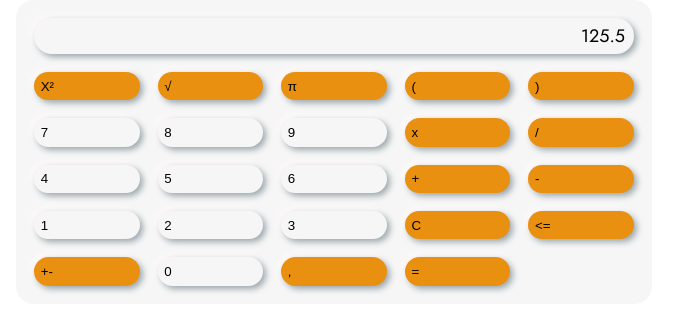
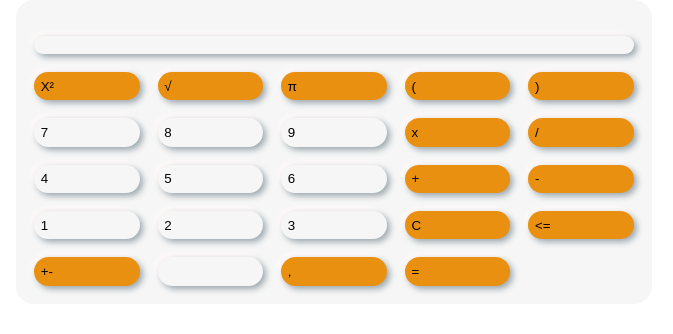
Before and after one commit to xavcha03/calculator, a plain HTML site: page index.html in a window 1280 px wide. Shown: the full height of the page, 306-979 px from the left. Drawn offline with Linux system fonts and the light colour scheme.

Commit message:
Toute la calculatrice est générée en JS

```diff
--- /dev/null
+++ b/assets/js/calculator/buttons.js
@@ -0,0 +1,98 @@
+export const buttonsList = [
+  {
+    type: "operation",
+    content: "X²",
+  },
+  {
+    type: "operation",
+    content: "√",
+  },
+  {
+    type: "operation",
+    content: "π",
+  },
+  {
+    type: "operation",
+    content: "(",
+  },
+  {
+    type: "operation",
+    content: ")",
+  },
+  {
+    type: "number",
+    content: 7,
+  },
+  {
+    type: "number",
+    content: 8,
+  },
+  {
+    type: "number",
+    content: 9,
+  },
+  {
+    type: "operation",
+    content: "x",
+  },
+  {
+    type: "operation",
+    content: "/",
+  },
+  {
+    type: "number",
+    content: 4,
+  },
+  {
+    type: "number",
+    content: 5,
+  },
+  {
+    type: "number",
+    content: 6,
+  },
+  {
+    type: "operation",
+    content: "+",
+  },
+  {
+    type: "operation",
+    content: "-",
+  },
+  {
+    type: "number",
+    content: 1,
+  },
+  {
+    type: "number",
+    content: 2,
+  },
+  {
+    type: "number",
+    content: 3,
+  },
+  {
+    type: "operation",
+    content: "C",
+  },
+  {
+    type: "operation",
+    content: "<=",
+  },
+  {
+    type: "operation",
+    content: "+-",
+  },
+  {
+    type: "number",
+    content: 0,
+  },
+  {
+    type: "operation",
+    content: ",",
+  },
+  {
+    type: "operation",
+    content: "=",
+  },
+];
--- /dev/null
+++ b/assets/js/calculator/main.js
@@ -0,0 +1,52 @@
+import { buttonsList } from "./buttons.js";
+
+export default class Calculator {
+  constructor(calcElt) {
+    this.calcElt = calcElt;
+    this.addUIHtml();
+  }
+
+  //Affiche la calculatrice dans l'élément du Dom sélectionné
+  addUIHtml() {
+    let screen = this.createSection("section", "screen", "calc__screen", null);
+    let groupbtn = this.createSection(
+      "section",
+      "buttonList",
+      "calc__buttons",
+      null
+    );
+    //Ajout des boutons dans la section btn
+
+    buttonsList.forEach((btn) => {
+      groupbtn.appendChild(
+        this.createSection(
+          "button",
+          null,
+          "calc calc__btn calc__btn--" + btn.type,
+          btn.content
+        )
+      );
+    });
+
+    this.calcElt.appendChild(screen);
+    this.calcElt.appendChild(groupbtn);
+  }
+
+  //Ajoute tous les bouton dans l'élément du dom passer en argument
+
+  //Créé et retourne un element du dom
+  createSection(type, id, className, content) {
+    console.log(className);
+    //Création de l'élément
+    let domElement = document.createElement(type);
+    //Ajout de l'id
+    if (id) domElement.setAttribute("id", id);
+    //Ajout des classes
+    domElement.classList = className;
+
+    //Ajout du contenu
+    if (content) domElement.innerHTML = content;
+
+    return domElement;
+  }
+}
--- a/index.html
+++ b/index.html
@@ -5,14 +5,14 @@
     <meta http-equiv="X-UA-Compatible" content="IE=edge" />
     <meta name="viewport" content="width=device-width, initial-scale=1.0" />
     <title>Document</title>
-    <!-- <script defer src="./calculator.js"></script> -->
+    <script defer src="./script.js" type="module"></script>
     <link rel="stylesheet" href="assets/styles/style.css" />
   </head>
   <body class="">
     <main id="calculator" class="calc">
-      <div id="screen" class="calc__screen">125.5</div>
-      <div class="calc__buttons">
-        <button class="calc calc__btn calc__btn--operation">X²</button
+
+      <section class="calc__buttons">
+        <!-- <button class="calc calc__btn calc__btn--operation">X²</button
         ><button class="calc calc__btn calc__btn--operation">√</button
         ><button class="calc calc__btn calc__btn--operation">π</button
         ><button class="calc calc__btn calc__btn--operation">(</button
@@ -35,8 +35,8 @@
         ><button class="calc calc__btn calc__btn--operation">+-</button
         ><button class="calc calc__btn calc__btn--number">0</button
         ><button class="calc calc__btn calc__btn--operation">,</button
-        ><button class="calc calc__btn calc__btn--operation">=</button>
-      </div>
+        ><button class="calc calc__btn calc__btn--operation">=</button> -->
+      </section>
     </main>
   </body>
 </html>
--- /dev/null
+++ b/script.js
@@ -0,0 +1,3 @@
+import Calculator from "./assets/js/calculator/main.js";
+
+let calculator = new Calculator(document.querySelector("#calculator"));
```
